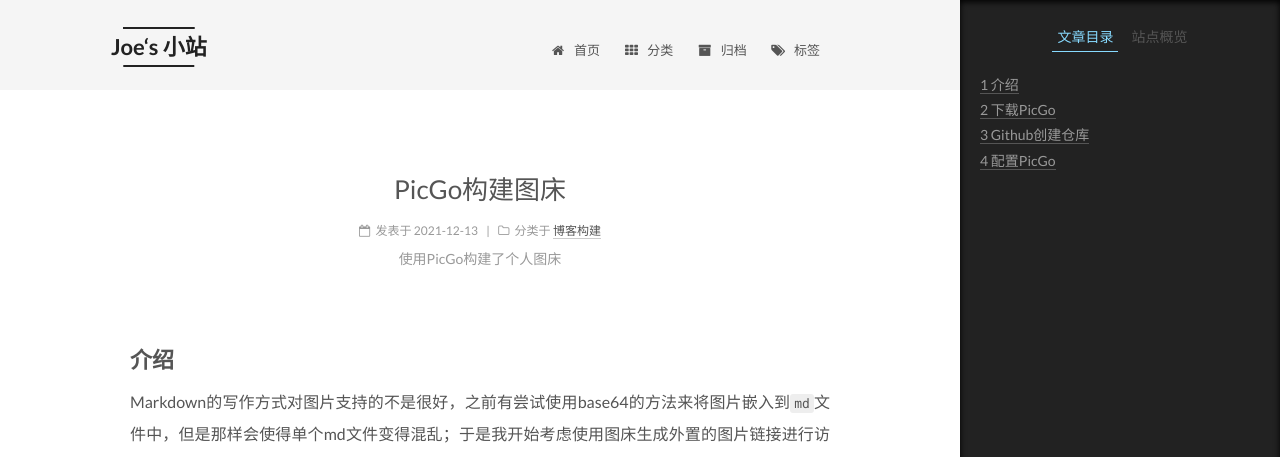
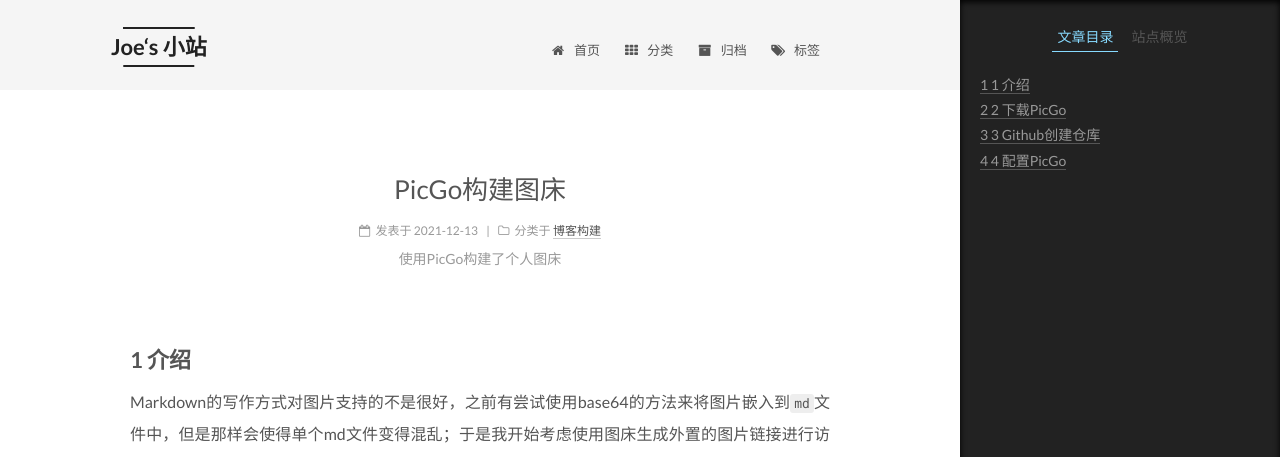
Before and after one commit to qqqjoe/qqqjoe.github.io, a Jekyll site: the page built from _posts/2021-12-13-PicGo构建图床.md, in a window 1280 px wide and 1400 px high. Shown: the top 457 px of the window. Built offline with Jekyll 4.4.1, drawn with Linux system fonts in a browser that asks for light colours; some of the changed text lies outside the part shown.

Commit message:
first commit

```diff
--- a/_posts/2021-12-13-PicGo构建图床.md
+++ b/_posts/2021-12-13-PicGo构建图床.md
@@ -6,7 +6,7 @@ categories:
 tags:
 ---
 
-## 介绍
+## 1 介绍
 
 Markdown的写作方式对图片支持的不是很好，之前有尝试使用base64的方法来将图片嵌入到`md`文件中，但是那样会使得单个md文件变得混乱；于是我开始考虑使用图床生成外置的图片链接进行访问。
 
@@ -19,7 +19,7 @@ Markdown的写作方式对图片支持的不是很好，之前有尝试使用bas
 下面放一张图，高兴一下。
 <img style="width:50%;height:50%" src="https://raw.githubusercontent.com/qqqjoe/imageRepo/master/%E6%88%AA%E5%B1%8F2021-12-13%20%E4%B8%8B%E5%8D%884.53.18.png"  alt="展示" align=center />
 
-## 下载PicGo
+## 2 下载PicGo
 
 PicGo是同时支持`Windows`+`MacOS`的开源软件
 
@@ -32,7 +32,7 @@ PicGo是同时支持`Windows`+`MacOS`的开源软件
 `PicGo`的工作窗口如下图
 <img src="https://raw.githubusercontent.com/qqqjoe/imageRepo/master/%E6%88%AA%E5%B1%8F2021-12-13%20%E4%B8%8B%E5%8D%886.28.34.png"/>
 
-## Github创建仓库
+## 3 Github创建仓库
 
 `PicGo`只是一个上传的客户端，图片文件最终需要保存在`Github`的仓库中，因此需要创建新的仓库。
 
@@ -53,7 +53,7 @@ PicGo是同时支持`Windows`+`MacOS`的开源软件
 
     * 复制生成的`Token`，需要注意的是，`Token`只能看到一次，因此需要妥善保存
 
-## 配置PicGo
+## 4 配置PicGo
 
 * 打开设置界面，输入刚才创建的仓库名、分支名、`Token`即可完成配置
 <img src="https://raw.githubusercontent.com/qqqjoe/imageRepo/master/202112131850375.png"/>
```
